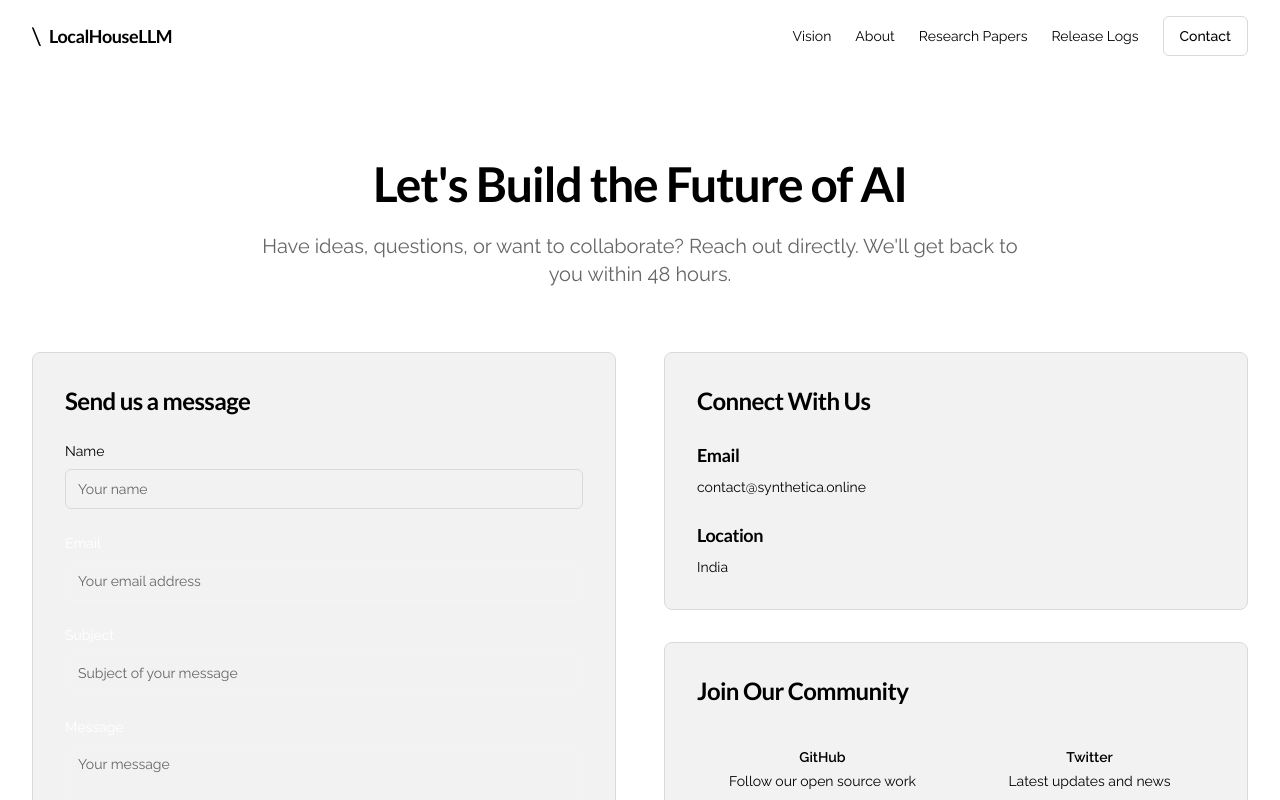
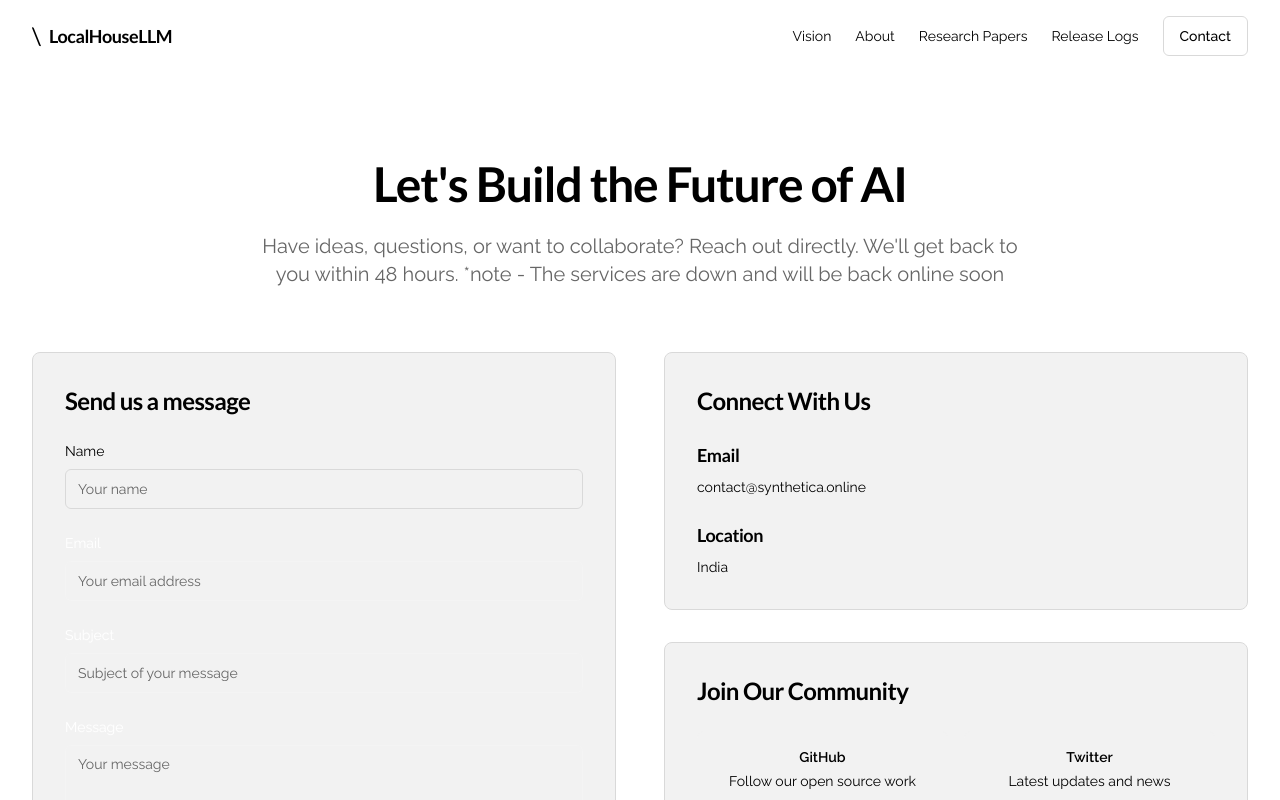
Before and after one commit to Vansh-synthetica/LocalHouseLLM, a React (Vite) app: page /contact in a window 1280 px wide. Shown: the top 800 px of the page. Built offline with nearby package versions, Linux system fonts and the light colour scheme.

Commit message:
Add note about services being down
Added a note about service downtime.

```diff
--- a/src/pages/Contact.tsx
+++ b/src/pages/Contact.tsx
@@ -53,6 +53,7 @@ const Contact = () => {
             <p className="text-xl text-muted-foreground max-w-3xl mx-auto">
               Have ideas, questions, or want to collaborate? Reach out directly.
               We'll get back to you within 48 hours.
+              *note - The services are down and will be back online soon
             </p>
           </div>
 
```
